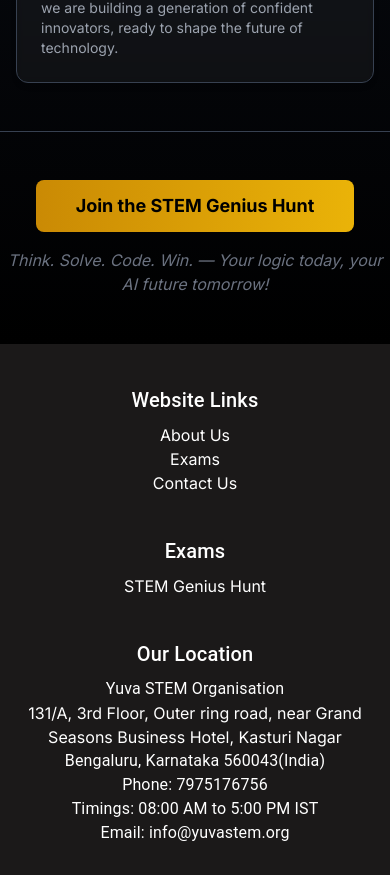
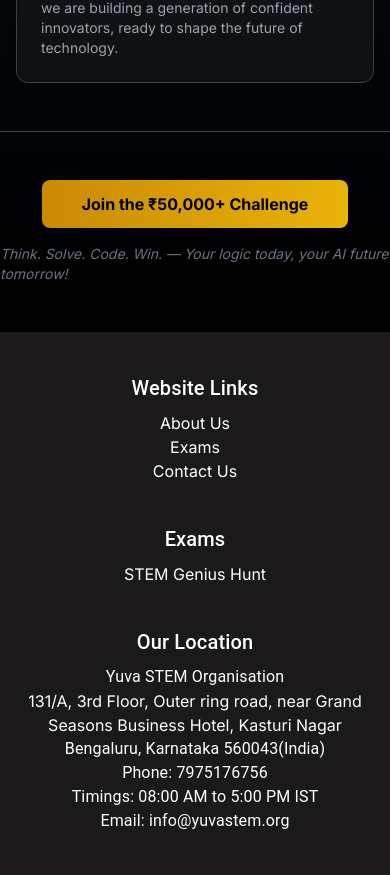
Before and after one commit to sajjanstem/sajjan-stem, a React (Create React App) app: page /aboutus in a window 390 px wide. Shown: the part 1040-1915 px from the top of the page. Built offline with nearby package versions, Linux system fonts and the light colour scheme.

Commit message:
ui changes for junior coder hunt

```diff
--- a/src/components/AboutUs.tsx
+++ b/src/components/AboutUs.tsx
@@ -80,16 +80,13 @@
       </section>
 
       {/* Call to Action */}
-      <div
-        className="text-center py-12 border-t border-gray-700"
-        data-aos="zoom-in"
-      >
-        <button className="bg-gradient-to-r from-yellow-600 to-yellow-500 text-black font-bold py-3 px-10 rounded-lg hover:opacity-90 transition text-lg">
-          Join the STEM Genius Hunt
+      <div className="flex flex-col items-center py-12 border-t border-gray-700 font-inter" data-aos="zoom-in">
+        <button className="bg-gradient-to-r from-yellow-600 to-yellow-500 text-black font-bold py-3 px-10 rounded-lg hover:opacity-90 transition duration-300 text-base md:text-lg">
+          Join the ₹50,000+ Challenge
         </button>
-        <p className="text-gray-500 mt-4 italic">
+        <div className="text-gray-500 mt-4 italic text-sm md:text-base">
           Think. Solve. Code. Win. — Your logic today, your AI future tomorrow!
-        </p>
+        </div>
       </div>
     </div>
   );
--- a/src/components/ContactUs.tsx
+++ b/src/components/ContactUs.tsx
@@ -68,13 +68,13 @@
       </section>
 
       {/* Call to Action */}
-      <div className="text-center py-12 border-t border-gray-700" data-aos="zoom-in">
-        <button className="bg-gradient-to-r from-yellow-600 to-yellow-500 text-black font-bold py-3 px-10 rounded-lg hover:opacity-90 transition text-lg">
-          Join the STEM Genius Hunt
+      <div className="flex flex-col items-center py-12 border-t border-gray-700 font-inter" data-aos="zoom-in">
+        <button className="bg-gradient-to-r from-yellow-600 to-yellow-500 text-black font-bold py-3 px-10 rounded-lg hover:opacity-90 transition duration-300 text-base md:text-lg">
+          Join the ₹50,000+ Challenge
         </button>
-        <p className="text-gray-500 mt-4 italic">
+        <div className="text-gray-500 mt-4 italic text-sm md:text-base">
           Think. Solve. Code. Win. — Your logic today, your AI future tomorrow!
-        </p>
+        </div>
       </div>
     </div>
   );
--- a/src/components/Exams/Stem.tsx
+++ b/src/components/Exams/Stem.tsx
@@ -54,7 +54,7 @@
           data-aos="fade-up"
         >
           <Typography variant="body1" className="text-gray-300 text-lg leading-relaxed">
-            Unleash your coding potential with the <strong>Jr Coder Hunt Exam 2025</strong>, a transformative competition for <strong>classes 6 to 10</strong> students across India. Designed to align with <strong>NEP 2020</strong>, this prestigious talent hunt ignites passion for technology, sharpens logical reasoning, and builds foundational coding skills. Compete to unlock <strong>exclusive masterclasses by IIT/IIIT alumni</strong>, earn <strong>cash prizes, trophies, and medals</strong>, and take your first step toward becoming a global tech innovator.
+            Unleash your coding potential with the <strong>Jr Coder Hunt Exam 2025</strong>, a transformative competition for <strong>classes 6 to 10</strong> students. Designed to align with <strong>NEP 2020</strong>, this prestigious talent hunt ignites passion for technology, sharpens logical reasoning, and builds foundational coding skills. Compete to unlock <strong>exclusive masterclasses by IIT/IIIT alumni</strong>, earn <strong>cash prizes, trophies, and medals</strong>, and take your first step toward becoming a global tech innovator.
           </Typography>
         </Box>
 
@@ -379,15 +379,15 @@
           </TableContainer>
         </Box>
 
-        {/* Call to Action */}
-        <Box className="text-center py-12 border-t border-gray-700" data-aos="zoom-in">
-          <button className="bg-gradient-to-r from-yellow-600 to-yellow-500 text-black font-bold py-3 px-10 rounded-lg hover:opacity-90 transition text-lg">
-            Join the Challenge Now
-          </button>
-          <Typography variant="body2" className="text-gray-500 mt-4 italic">
-            Code. Create. Conquer. — Shape your tech future today!
-          </Typography>
-        </Box>
+      {/* Call to Action */}
+      <div className="flex flex-col items-center py-12 border-t border-gray-700 font-inter" data-aos="zoom-in">
+        <button className="bg-gradient-to-r from-yellow-600 to-yellow-500 text-black font-bold py-3 px-10 rounded-lg hover:opacity-90 transition duration-300 text-base md:text-lg">
+          Join the ₹50,000+ Challenge
+        </button>
+        <div className="text-gray-500 mt-4 italic text-sm md:text-base">
+          Think. Solve. Code. Win. — Your logic today, your AI future tomorrow!
+        </div>
+      </div>
       </section>
     </Box>
   );
```
